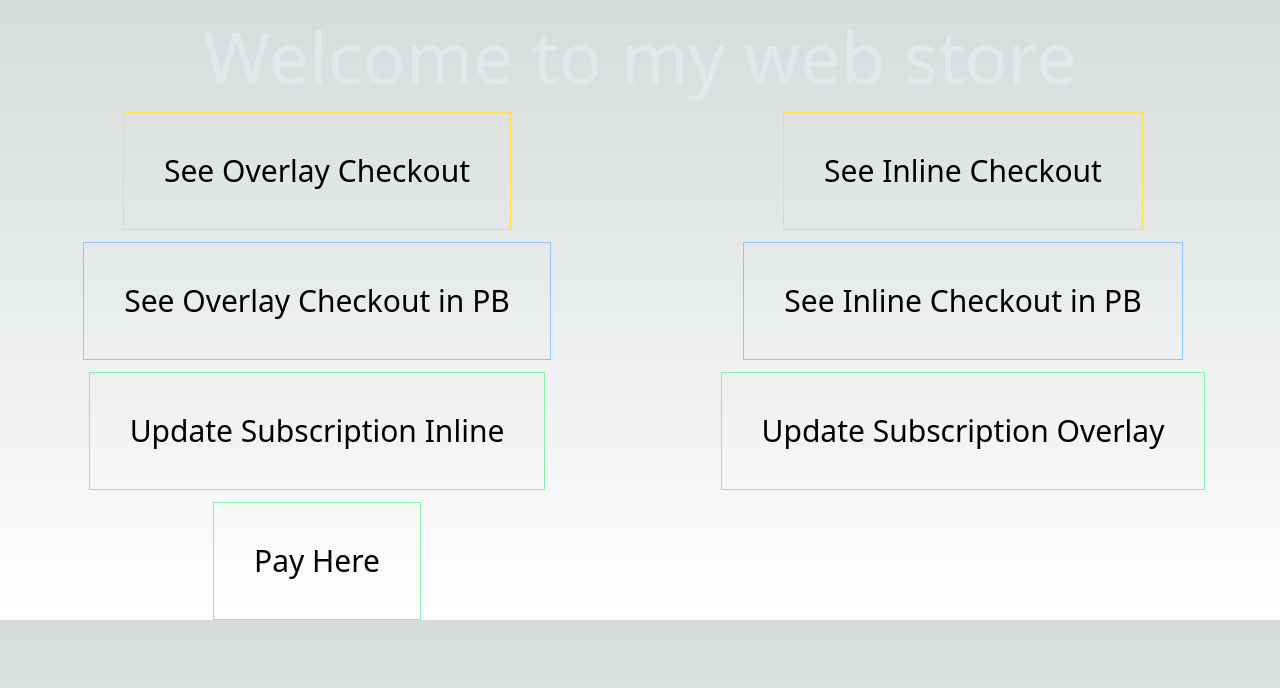
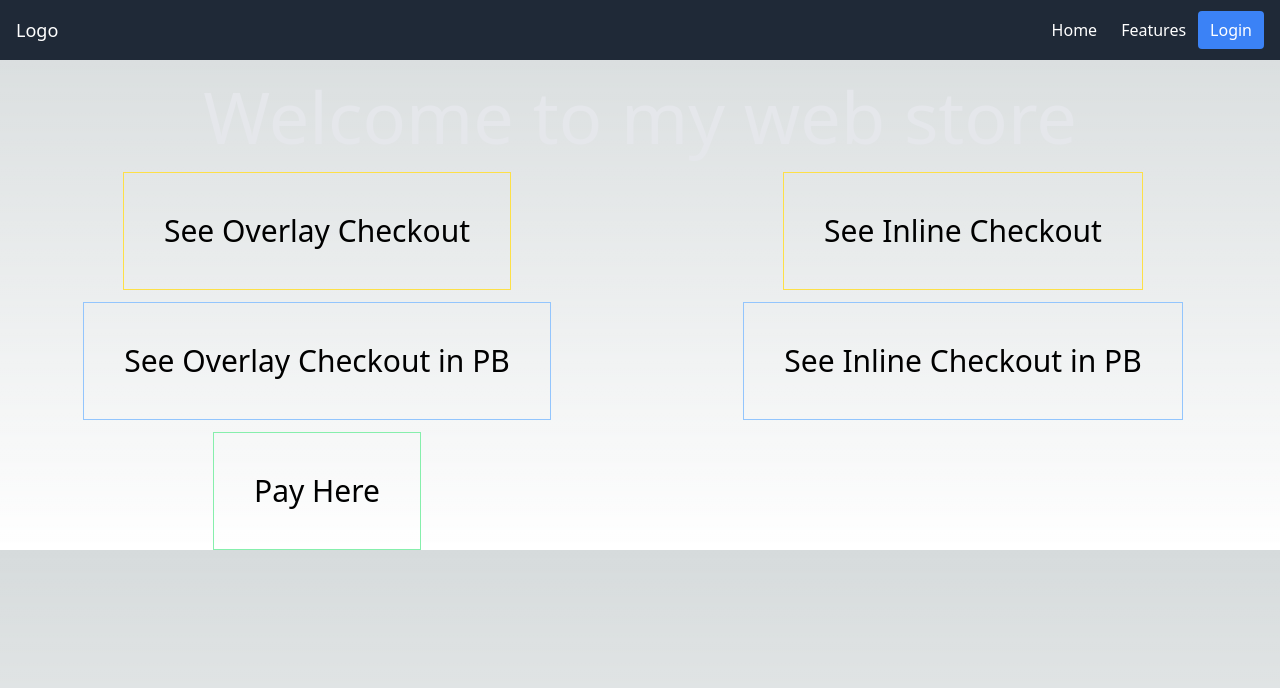
Before and after one commit to franklin-briones/paddle-sample, a Next.js app: page / in a window 1280 px wide. Shown: the top 688 px of the page. Built offline with nearby package versions, Linux system fonts and the light colour scheme.

Commit message:
add new pages for sample app

```diff
--- /dev/null
+++ b/components/Navbar.js
@@ -0,0 +1,24 @@
+import Link from 'next/link';
+
+const Navbar = () => {
+  return (
+    <nav className="bg-gray-800 p-4 text-white">
+      <div className="container mx-auto flex justify-between items-center">
+        <div className="text-lg">Logo</div>
+        <div>
+          <Link href="#">
+            <a className="px-3 py-2 rounded hover:bg-gray-700">Home</a>
+          </Link>
+          <Link href="#">
+            <a className="px-3 py-2 rounded hover:bg-gray-700">Features</a>
+          </Link>
+          <Link href="/login">
+            <a className="px-3 py-2 rounded bg-blue-500 hover:bg-blue-600">Login</a>
+          </Link>
+        </div>
+      </div>
+    </nav>
+  );
+};
+
+export default Navbar;
--- /dev/null
+++ b/components/Pricing.js
@@ -0,0 +1,34 @@
+import { useState } from 'react';
+
+const Pricing = () => {
+  const [isAnnual, setIsAnnual] = useState(false);
+
+  return (
+    <div>
+      <div className="flex justify-center space-x-4 mb-4">
+        <button onClick={() => setIsAnnual(false)} className={`px-4 py-2 ${!isAnnual ? 'bg-blue-500 text-white' : 'bg-gray-200'}`}>Monthly</button>
+        <button onClick={() => setIsAnnual(true)} className={`px-4 py-2 ${isAnnual ? 'bg-blue-500 text-white' : 'bg-gray-200'}`}>Annual</button>
+      </div>
+      <div className="grid grid-cols-3 gap-4">
+        {/* Example plan */}
+        <div className="bg-white p-4 shadow rounded">
+          <h2 className="text-lg font-bold">{isAnnual ? 'Annual Plan' : 'Monthly Plan'}</h2>
+          <p className="mt-2">Basic Plan</p>
+          <button className="mt-4 bg-blue-500 text-white px-4 py-2 rounded hover:bg-blue-600">Subscribe</button>
+        </div>
+        <div className="bg-white p-4 shadow rounded">
+          <h2 className="text-lg font-bold">{isAnnual ? 'Annual Plan' : 'Monthly Plan'}</h2>
+          <p className="mt-2">Premium Plan</p>
+          <button className="mt-4 bg-blue-500 text-white px-4 py-2 rounded hover:bg-blue-600">Subscribe</button>
+        </div>
+        <div className="bg-white p-4 shadow rounded">
+          <h2 className="text-lg font-bold">{isAnnual ? 'Annual Plan' : 'Monthly Plan'}</h2>
+          <p className="mt-2">Elite Plan</p>
+          <button className="mt-4 bg-blue-500 text-white px-4 py-2 rounded hover:bg-blue-600">Subscribe</button>
+        </div>
+      </div>
+    </div>
+  );
+};
+
+export default Pricing;
--- a/pages/index.js
+++ b/pages/index.js
@@ -3,36 +3,13 @@ import Link from 'next/link'
 import { PaddleLoader } from '@/components/PaddleLoad'
 import { Inter } from 'next/font/google'
 import { PaddleLoaderPB } from '@/components/PaddleLoadPB'
+import Pricing from '@/components/Pricing';
+import Navbar from '@/components/Navbar';
 
 const inter = Inter({ subsets: ['latin'] })
 
 export default function Home() {
 
-
-  const openCheckout = () => {
-    Paddle.Checkout.open({ product: 49368 });
-  }
-
-  const updateOverlaySubscription = () => {
-    Paddle.Checkout.open({
-      override: 'https://sandbox-subscription-management.paddle.com/subscription/462194/hash/411ab5a7f91a549b3de2e5922c4d50524ea5d6a061aeedc48debebe700cda421/manage-subscription',
-      method: 'overlay',
-      // frameTarget: 'checkout-container', // The className of your checkout <div>
-      // frameInitialHeight: 416,
-      // frameStyle: 'background-color: transparent; border: none;'    // Please ensure the minimum width is kept at or above 312px.
-    })
-  }
-
-  const updateInlineSubscription = () => {
-    Paddle.Checkout.open({
-      override: 'https://sandbox-subscription-management.paddle.com/subscription/462194/hash/411ab5a7f91a549b3de2e5922c4d50524ea5d6a061aeedc48debebe700cda421/manage-subscription',
-      method: 'inline',
-      frameTarget: 'checkout-container', // The className of your checkout <div>
-      frameInitialHeight: 416,
-      frameStyle: 'width:100%; min-width:312px; background-color: transparent; border: none;'    // Please ensure the minimum width is kept at or above 312px.
-
-    })
-  }
 
   return (
     <>
@@ -42,6 +19,7 @@ export default function Home() {
         <meta name="viewport" content="width=device-width, initial-scale=1" />
         <link rel="icon" href="/favicon.ico" />
       </Head>
+      <Navbar />
       <main className="">
         <PaddleLoader />
         <PaddleLoaderPB />
@@ -52,8 +30,6 @@ export default function Home() {
           <Link href="/inline" className="flex justify-center text-3xl border border-yellow-300 p-10">See Inline Checkout</Link>
           <Link href="/overlaypb" className="flex justify-center text-3xl border border-blue-300 p-10">See Overlay Checkout in PB</Link>
           <Link href="/inlinepb" className="flex justify-center text-3xl border border-blue-300 p-10">See Inline Checkout in PB</Link>
-          <div onClick={updateInlineSubscription} className="flex justify-center border border-green-300 text-3xl p-10">Update Subscription Inline</div>
-          <div onClick={updateOverlaySubscription} className="flex justify-center border border-green-300 text-3xl p-10">Update Subscription Overlay</div>
           <Link className="flex justify-center border border-green-300 text-3xl p-10" href="/pay">Pay Here</Link>
         </div>
         <div className="checkout-container"></div>
--- a/styles/globals.css
+++ b/styles/globals.css
@@ -116,3 +116,16 @@ input {
   width: 75%;
   padding: 10px
 }
+
+
+@layer components {
+  .btn {
+    @apply bg-blue-500 text-white px-4 py-2 rounded hover:bg-blue-600 transition duration-300;
+  }
+  .card {
+    @apply bg-white p-4 shadow-md rounded hover:shadow-lg transition-shadow duration-300;
+  }
+  .navbar {
+    @apply bg-gray-800 text-white p-4 fixed w-full z-10;
+  }
+}
```
